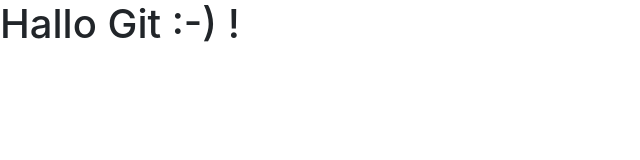
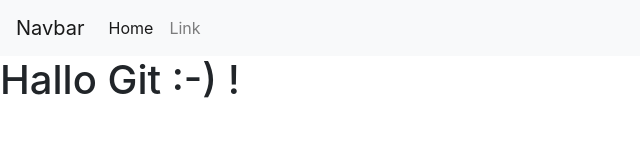
Before and after one commit to reinhardkonrad/git-buch-website, a plain HTML site: page index.html in a window 1280 px wide. Shown: the whole page, without its empty margins (0-640 px from the left). Drawn offline with nearby package versions, Linux system fonts and the light colour scheme.

Commit message:
Füge Bootstrap-Menü himzu

```diff
--- a/index.html
+++ b/index.html
@@ -11,7 +11,19 @@
     <title>Meine Website mit Git!</title>
   </head>
   <body>
-    <h1>Hallo Git :-) !</h1>
+     <nav class="navbar navbar-expand-lg navbar-light bg-light">
+      <a class="navbar-brand" href="#">Navbar</a>
+      <div class="collapse navbar-collapse" id="navbarSupportedContent">
+        <ul class="navbar-nav mr-auto">
+          <li class="nav-item active">
+            <a class="nav-link" href="#">Home <span class="sr-only">(current)</span></a>
+          </li>
+          <li class="nav-item">
+            <a class="nav-link" href="#">Link</a>
+          </li>
+        </ul>
+      </div>
+    </nav>   <h1>Hallo Git :-) !</h1>
 
     <!-- Optional JavaScript -->
     <!-- jQuery first, then Popper.js, then Bootstrap JS -->
```
